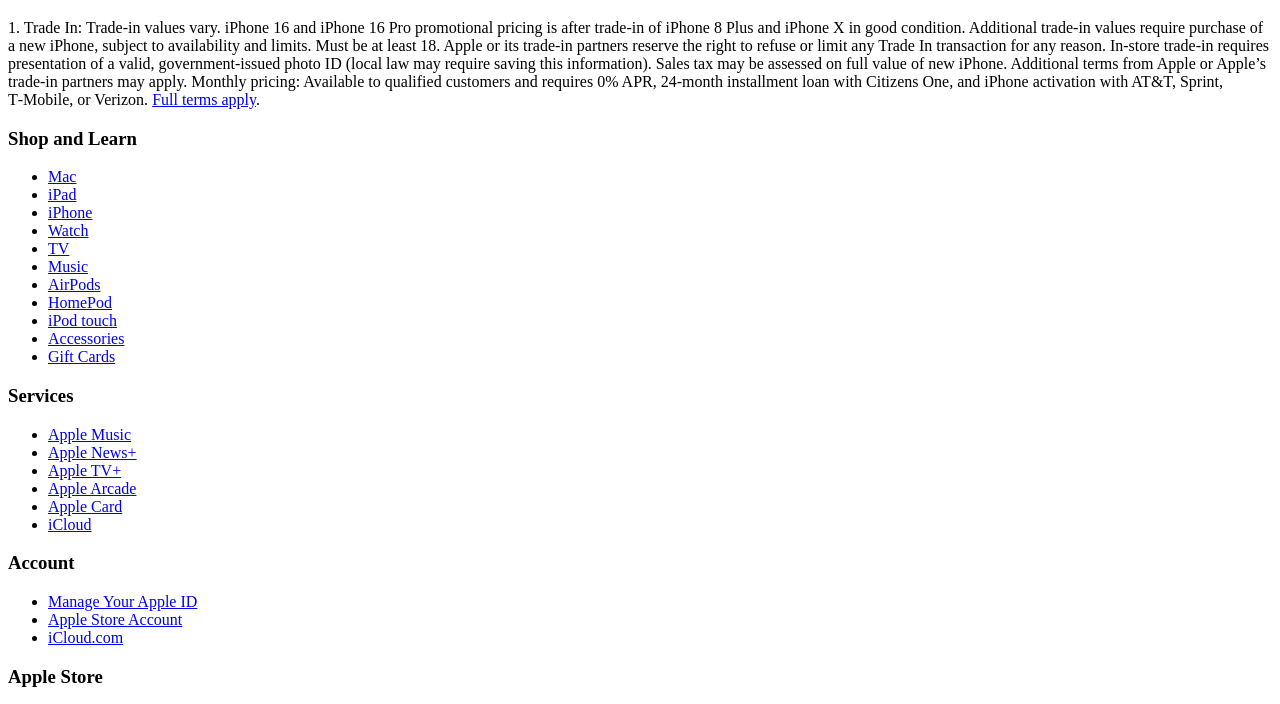
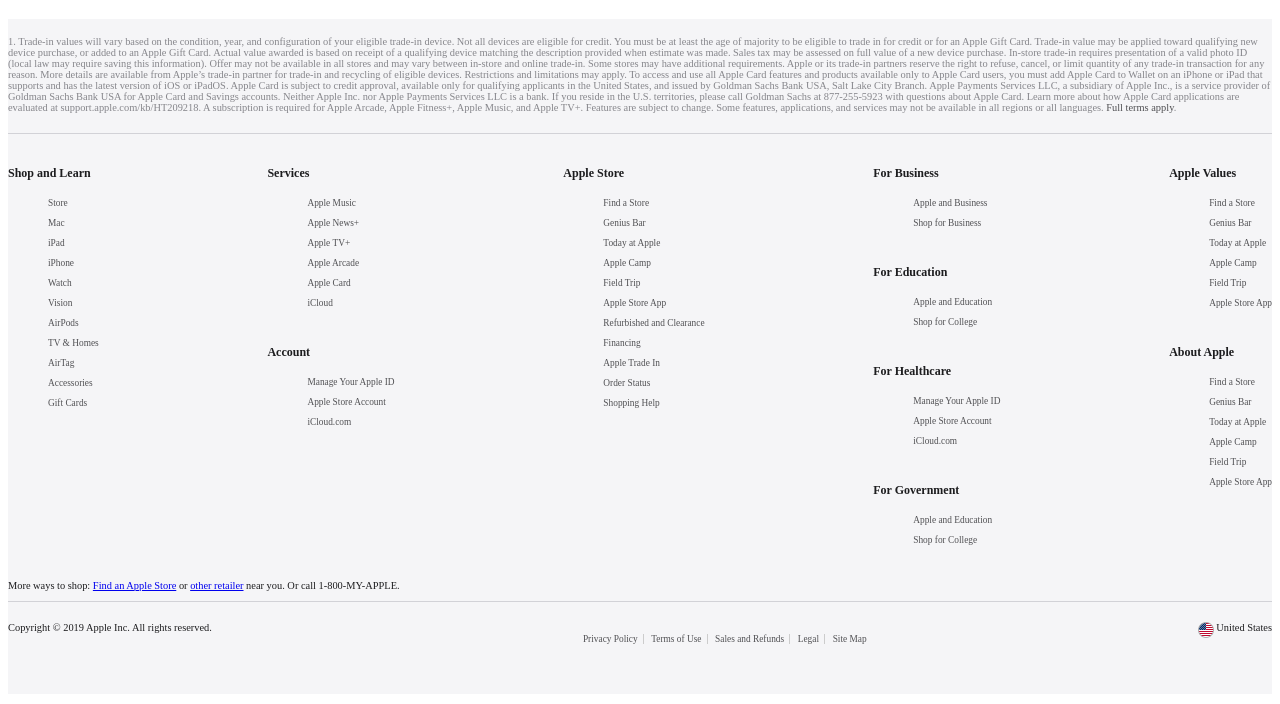
Before and after one commit to Bethel-Elias/appleClone, a plain HTML site: page index.html in a window 1280 px wide. Shown: the part 61-765 px from the top of the page. Drawn offline with Linux system fonts and the light colour scheme; files whose address does not match are found by name.

Commit message:
in the footer class links-wrapper-1 the shop and learn list was updated

```diff
--- a/css/style.css
+++ b/css/style.css
@@ -0,0 +1,98 @@
+/* Footer Styling */
+.footer-wrapper {
+    background-color: #f5f5f7;
+    color: #1d1d1f;
+    font-size: .65em;
+}
+
+.upper-text-container {
+    border-bottom: 1px solid #d2d2d7;
+    color: #86868b;
+    padding: 17px 0 20px;
+}
+
+.upper-text-container a {
+    text-decoration: none;
+    color: #515154;
+}
+
+.upper-text-container a:hover {
+    text-decoration: underline;
+}
+
+.footer-links-wrapper {
+    display: flex;
+    -webkit-box-pack: justify;
+    justify-content: space-between;
+    padding-top: 20px;
+}
+
+.footer-wrapper ul {
+    list-style: none;
+    padding-bottom: 20px;
+}
+
+.footer-wrapper ul li {
+    padding: 5px 0;
+    font-size: 0.9em;
+}
+
+.footer-links-wrapper a {
+    color: #515154;
+    text-decoration: none;
+}
+
+.footer-links-wrapper a:hover {
+    text-decoration: underline;
+}
+
+.footer-links-wrapper h3 {
+    font-size: 12px;
+    font-weight: 600;
+}
+
+.my-apple-wrapper {
+    border-bottom: 1px solid #d2d2d7;
+    padding-bottom: 10px;
+    margin-bottom: 10px;
+}
+
+.copyright-wrapper {
+    display: flex;
+    -webkit-box-pack: justify;
+    justify-content: space-between;
+    padding: 10px 0 20px;
+}
+
+.footer-links-terms ul li {
+    display: inline-block;
+    padding: 0 5px;
+    border-right: 1px solid #ccc;
+}
+
+.footer-links-terms ul li:last-child {
+    border-right: 0px;
+}
+
+.footer-links-terms ul li a {
+    text-decoration: none;
+    color: #515154;
+}
+
+.footer-links-terms ul li a:hover {
+    text-decoration: underline;
+}
+
+.footer-country {
+    display: inline-block;
+}
+
+.flag-wrapper {
+    display: inline-block;
+    vertical-align: middle;
+}
+
+.footer-country-name {
+    display: inline-block;
+    vertical-align: top;
+}
--- a/index.html
+++ b/index.html
@@ -4,6 +4,7 @@
     <meta charset="UTF-8">
     <meta name="viewport" content="width=device-width, initial-scale=1.0">
     <title>Apple clone</title>
+    <link rel="stylesheet" type="text/css" href="css/style.css">
 </head>
 <body>
     <h1>Group three github project</h1>
@@ -13,32 +14,46 @@
 <footer class="footer-wrapper i phone 16">
     <div class="internal-wrapper">
         <div class="upper-text-container">
-            1. Trade In: Trade‑in values vary. iPhone 16 and iPhone 16 Pro promotional pricing is after trade‑in of
-            iPhone 8 Plus and iPhone X in good condition. Additional trade‑in values require purchase of a new iPhone,
-            subject to availability and limits. Must be at least 18. Apple or its trade-in partners reserve the right to
-            refuse or limit any Trade In transaction for any reason. In‑store trade‑in requires presentation of a valid,
-            government-issued photo ID (local law may require saving this information). Sales tax may be assessed on
-            full value of new iPhone. Additional terms from Apple or Apple’s trade-in partners may apply. Monthly
-            pricing: Available to qualified customers and requires 0% APR, 24‑month installment loan with Citizens One,
-            and iPhone activation with AT&T, Sprint, T‑Mobile, or Verizon. <a href="#"> Full terms apply</a>.
+        1. Trade‑in values will vary based on the condition, year, and configuration of your eligible trade‑in device. Not all
+        devices are eligible for credit. You must be at least the age of majority to be eligible to trade in for credit or for
+        an Apple Gift Card. Trade‑in value may be applied toward qualifying new device purchase, or added to an Apple Gift Card.
+        Actual value awarded is based on receipt of a qualifying device matching the description provided when estimate was
+        made. Sales tax may be assessed on full value of a new device purchase. In‑store trade‑in requires presentation of a
+        valid photo ID (local law may require saving this information). Offer may not be available in all stores and may vary
+        between in‑store and online trade‑in. Some stores may have additional requirements. Apple or its trade‑in partners
+        reserve the right to refuse, cancel, or limit quantity of any trade‑in transaction for any reason. More details are
+        available from Apple’s trade-in partner for trade‑in and recycling of eligible devices. Restrictions and limitations may
+        apply.
+        To access and use all Apple Card features and products available only to Apple Card users, you must add Apple Card to
+        Wallet on an iPhone or iPad that supports and has the latest version of iOS or iPadOS. Apple Card is subject to credit
+        approval, available only for qualifying applicants in the United States, and issued by Goldman Sachs Bank USA, Salt Lake
+        City Branch.
+        Apple Payments Services LLC, a subsidiary of Apple Inc., is a service provider of Goldman Sachs Bank USA for Apple Card
+        and Savings accounts. Neither Apple Inc. nor Apple Payments Services LLC is a bank.
+        If you reside in the U.S. territories, please call Goldman Sachs at 877-255-5923 with questions about Apple Card.
+        Learn more about how Apple Card applications are evaluated at support.apple.com/kb/HT209218.
+        A subscription is required for Apple Arcade, Apple Fitness+, Apple Music, and Apple TV+.
+        Features are subject to change. Some features, applications, and services may not be available in all regions or all
+        languages. <a href="#"> Full terms apply</a>.
         </div>
         <div class="footer-links-wrapper">
             <div class="links-wrapper-1">
                 <h3>Shop and Learn</h3>
                 <ul>
+                    <li><a herf="#">Store</a></li>
                     <li><a href="#">Mac</a></li>
                     <li><a href="#">iPad</a></li>
                     <li><a href="#">iPhone</a></li>
                     <li><a href="#">Watch</a></li>
-                    <li><a href="#">TV</a></li>
-                    <li><a href="#">Music</a></li>
+                    <li><a href="#">Vision</a></li>
                     <li><a href="#">AirPods</a></li>
-                    <li><a href="#">HomePod</a></li>
-                    <li><a href="#">iPod touch</a></li>
+                    <li><a href="#">TV & Homes</a></li>
+                    <li><a href="#">AirTag</a></li>
                     <li><a href="#">Accessories</a></li>
                     <li><a href="#">Gift Cards</a></li>
                 </ul>
             </div>
+
             <div class="links-wrapper-2">
                 <h3>Services</h3>
                 <ul>
```
